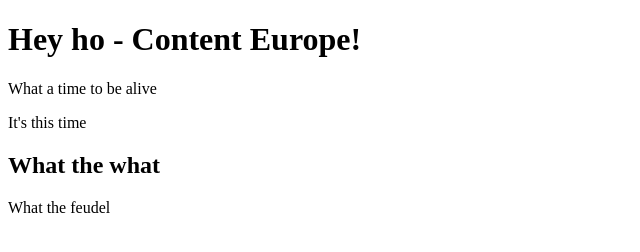
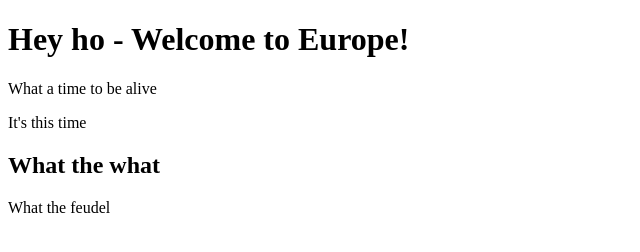
Before and after one commit to MTabatt/Website, a plain HTML site: page index.html in a window 1280 px wide. Shown: the whole page, without its empty margins (0-640 px from the left). Drawn offline with Linux system fonts and the light colour scheme.

Commit message:
Changed the h1 to Welcome to Europe

```diff
--- a/index.html
+++ b/index.html
@@ -6,7 +6,7 @@
     <title>Tolle Website</title>
 </head>
 <body>
-    <h1>Hey ho - Content Europe!</h1>
+    <h1>Hey ho - Welcome to Europe!</h1>
 	<p>What a time to be alive</p>
 	<p>It's this time</p>
 
```
